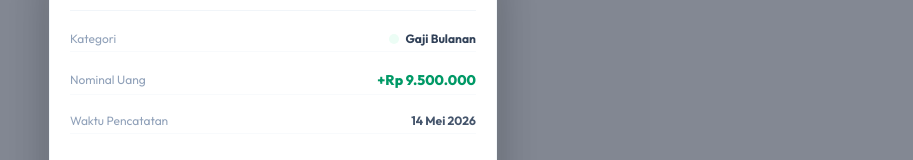
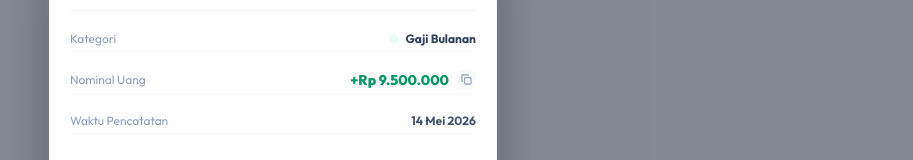
Before and after one commit to taufikraden29/buyfuuz, a React (Vite) app: page / in a window 1280 px wide. Both pictures are taken after a click on the element 640 px from the left and 507 px from the top of the page. Shown: the part 274-434 px from the top of the page, without its empty margins (367-1280 px from the left). Built offline with nearby package versions, Linux system fonts and the light colour scheme.

Commit message:
feat: add copy-to-clipboard buttons for nominal amounts in transaction and bill detail drawers

```diff
--- a/src/App.tsx
+++ b/src/App.tsx
@@ -16,7 +16,8 @@ import {
   BarChart3,
   Target,
   Calendar,
-  ChevronRight
+  ChevronRight,
+  Copy
 } from 'lucide-react';
 import { api, CATEGORIES } from './services/api';
 import DynamicIcon from './components/DynamicIcon';
@@ -1063,9 +1064,22 @@ export default function App() {
 
                       <div className="flex justify-between items-center py-1 border-b border-slate-50">
                         <span className="text-slate-400">Nominal Uang</span>
+                        <div className="flex items-center gap-2">
                           <span className={`font-black text-sm ${selectedTxDetail.type === 'income' ? 'text-emerald-600' : 'text-slate-800'}`}>
                             {selectedTxDetail.type === 'income' ? '+' : '-'}{formatRupiah(selectedTxDetail.amount)}
                           </span>
+                          <button
+                            type="button"
+                            onClick={() => {
+                              navigator.clipboard.writeText(selectedTxDetail.amount.toString());
+                              showToast('Nominal transaksi berhasil disalin! 📋', 'success');
+                            }}
+                            className="p-1 rounded-md bg-slate-50 hover:bg-slate-100 hover:text-indigo-600 text-slate-400 transition-all active:scale-90 cursor-pointer flex items-center justify-center"
+                            title="Salin Nominal Transaksi"
+                          >
+                            <Copy size={11} strokeWidth={2.5} />
+                          </button>
+                        </div>
                       </div>
 
                       <div className="flex justify-between items-center py-1 border-b border-slate-50">
@@ -1447,7 +1461,20 @@ export default function App() {
 
                 <div className="flex justify-between items-center py-1 border-b border-slate-50">
                   <span className="text-slate-400 font-semibold">Nominal Uang</span>
+                  <div className="flex items-center gap-2">
                     <span className="font-extrabold text-sm text-slate-800">{formatRupiah(selectedBillDetail.amount)}</span>
+                    <button
+                      type="button"
+                      onClick={() => {
+                        navigator.clipboard.writeText(selectedBillDetail.amount.toString());
+                        showToast('Nominal berhasil disalin! 📋', 'success');
+                      }}
+                      className="p-1 rounded-md bg-slate-50 hover:bg-slate-100 hover:text-indigo-600 text-slate-400 transition-all active:scale-90 cursor-pointer flex items-center justify-center"
+                      title="Salin Nominal"
+                    >
+                      <Copy size={11} strokeWidth={2.5} />
+                    </button>
+                  </div>
                 </div>
 
                 <div className="flex justify-between items-center py-1 border-b border-slate-50">
@@ -1513,9 +1540,22 @@ export default function App() {
                     </div>
                     <div className="flex justify-between items-center text-[10px] pt-1.5 border-t border-slate-200/50">
                       <span className="text-slate-400 font-bold">Total Pembayaran:</span>
+                      <div className="flex items-center gap-1.5">
                         <span className="font-extrabold text-indigo-650 text-xs">
                           {formatRupiah(selectedBillDetail.amount * drawerPayMonthsCount)}
                         </span>
+                        <button
+                          type="button"
+                          onClick={() => {
+                            navigator.clipboard.writeText((selectedBillDetail.amount * drawerPayMonthsCount).toString());
+                            showToast('Total nominal berhasil disalin! 📋', 'success');
+                          }}
+                          className="p-0.5 rounded-md hover:bg-slate-100/50 hover:text-indigo-650 text-slate-455 transition-all active:scale-90 cursor-pointer flex items-center justify-center"
+                          title="Salin Total Pembayaran"
+                        >
+                          <Copy size={10} strokeWidth={2.5} />
+                        </button>
+                      </div>
                     </div>
                   </div>
                 )}
```
Lines whose indentation alone changed are shown as unchanged.
